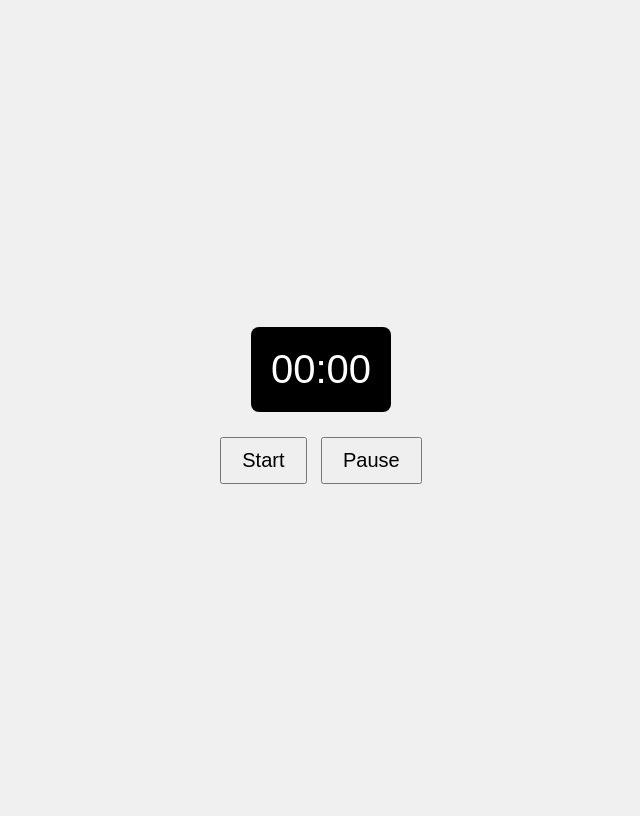
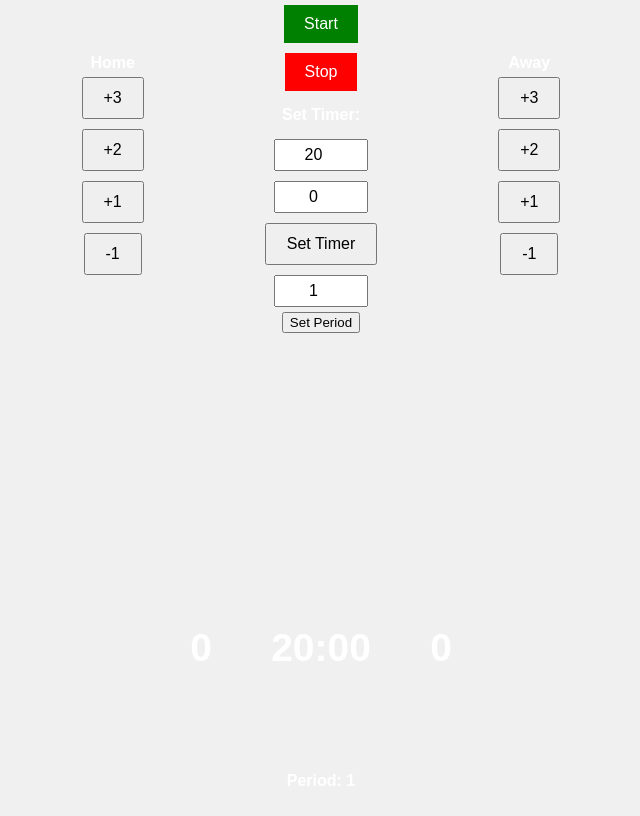
Before and after one commit to akidwhy/scoreboard, a plain HTML site: page index.html in a window 1280 px wide. Shown: the whole page, without its empty margins (319-959 px from the left). Drawn offline with Linux system fonts and the light colour scheme; a web font is replaced by a local one.

Commit message:
Update index.html

```diff
--- a/index.html
+++ b/index.html
@@ -1,85 +1,209 @@
 <!DOCTYPE html>
 <html>
 <head>
-    <title>Countdown Timer with Hidden Control Buttons</title>
+    <link rel="preconnect" href="https://fonts.googleapis.com">
+    <link rel="preconnect" href="https://fonts.gstatic.com" crossorigin>
+    <link href="https://fonts.googleapis.com/css2?family=Anta&display=swap" rel="stylesheet">
+    <title>Timer and Score Controls with Detailed Settings</title>
     <style>
         body {
-            font-family: Arial, sans-serif;
+            font-family: "Anta", sans-serif;
+            font-weight: bold;
+            font-style: normal;
+            display: flex;
+            flex-direction: column;
+            align-items: center;
+            justify-content: space-between;
+            height: 100vh;
+            margin: 0;
+            background-color: #f0f0f0;
+        }
+        .main-container {
+            display: flex;
+            justify-content: center;
+            align-items: center;
+            width: 80%;
+            max-width: 600px;
+        }
+        .button-container, .timer-settings {
+            display: flex;
+            justify-content: space-around;
+            align-items: center;
+            width: 80%;
+            max-width: 600px;
+
+        }
+        .score, #timer {
+            font-size: 39px;
+/*            background-color: #fff;*/
+            color: #fff;
+            padding: 0px;
+            border-radius: 8px;
+/*            border: 2px solid #000;*/
+            text-align: center;
+            width: 150px;
+            margin: -30px;
+        }
+        .button-group, .control-buttons {
+            display: flex;
+            flex-direction: column;
+            align-items: center;
+            font-weight: bold;
+            color: #fff;
+        }
+        .button, #setTimerButton {
+            font-size: 16px;
+            padding: 10px 20px;
+            margin: 5px;
+            cursor: pointer;
+        }
+        .timer-input {
+            font-size: 16px;
+            padding: 5px;
+            margin: 5px;
+            width: 80px;
+            text-align: center;
+        }
+        .timer-settings {
+            flex-direction: column;
+            padding: 20px 0;
+        }
+        .timer-label {
+            font-weight: bold;
+            margin: 10px 0;
+
+        }
+        .timer-period-container {
             display: flex;
             flex-direction: column;
             align-items: center;
             justify-content: center;
-            height: 100vh;
-            background-color: #f0f0f0;
+            color: #fff;
+            margin-top: -200px;
+        }
+
+        /* Add styles for start and stop buttons */
+        #startButton {
+        background-color: green;
+        color: white;
+        border: none;
+        }
+        #pauseButton {
+            background-color: red;
+            color: white;
+            border: none;
         }
         #timer {
-            font-size: 40px;
-            background-color: #000;
-            color: #fff;
-            padding: 20px;
-            border-radius: 8px;
-            margin-bottom: 20px;
-        }
-        .controls {
-            display: none; /* Hide controls when page is used in OBS */
-        }
-        @media screen and (min-width: 800px) { /* Assuming OBS Browser Source won't have a screen width of 800px */
-            .controls {
-                display: block; /* Show controls for screens wider than 800px, like a normal browser window */
-            }
-            .button {
-                font-size: 20px;
-                padding: 10px 20px;
-                margin: 5px;
-                cursor: pointer;
-            }
+            /* Existing styles */
+            margin: 0px 0; /* Adjust margin as necessary */
         }
     </style>
 </head>
 <body>
 
-<div id="timer">
-    00:00
+<div class="button-container">
+    <div class="button-group">
+        <div class="team-label">Home</div>
+        <button class="button" onclick="changeScore(1, 3)">+3</button>
+        <button class="button" onclick="changeScore(1, 2)">+2</button>
+        <button class="button" onclick="changeScore(1, 1)">+1</button>
+        <button class="button" onclick="changeScore(1, -1)">-1</button>
+    </div>
+    <div class="control-buttons">
+        <button class="button" id="startButton">Start</button>
+        <button class="button" id="pauseButton">Stop</button>
+        <div class="timer-label">Set Timer:</div>
+        <input id="timerMinutes" class="timer-input" type="number" min="0" placeholder="Minutes" value="20" /> <!-- Set default value to 20 -->
+        <input id="timerSeconds" class="timer-input" type="number" min="0" max="59" placeholder="Seconds" value="0" /> <!-- Ensure default is 0 -->
+        <button id="setTimerButton">Set Timer</button>
+        <input id="periodInput" class="timer-input" type="number" value="1" min="1" max="2" /> <!-- Period input -->
+        <button id="setPeriodButton">Set Period</button>
+    </div>
+    <div class="button-group">
+        <div class="team-label">Away</div>
+        <button class="button" onclick="changeScore(2, 3)">+3</button>
+        <button class="button" onclick="changeScore(2, 2)">+2</button>
+        <button class="button" onclick="changeScore(2, 1)">+1</button>
+        <button class="button" onclick="changeScore(2, -1)">-1</button>
+    </div>
 </div>
-<div class="controls">
-    <button class="button" id="startButton">Start</button>
-    <button class="button" id="pauseButton">Pause</button>
+
+<div class="main-container">
+    <div id="score1" class="score">0</div>
+    <div id="timer" class="score">00:00</div>
+    <div id="score2" class="score">0</div>
+</div>
+
+<div class="timer-period-container">
+    <div class="timer-label">Period: <span id="periodDisplay">1</span></div>
 </div>
 
 <script>
-    var countDownDate;
-    var x;
-    var isPaused = true;
+    let countdown;
+    let timeRemaining; // Will be set based on inputs
+    let timerRunning = false;
+    let scores = [0, 0];
+     let period = 1; // Initialize period value
 
-    function startTimer(duration) {
-        if (!isPaused) return;
-        isPaused = false;
-        countDownDate = new Date().getTime() + duration;
+    function updateTimerDisplay() {
+        const minutes = Math.floor(timeRemaining / 60000);
+        const seconds = Math.floor((timeRemaining % 60000) / 1000);
+        document.getElementById("timer").textContent = `${minutes}:${seconds < 10 ? '0' : ''}${seconds}`;
+    }
 
-        x = setInterval(function() {
-            if (isPaused) return;
+    function setTimer() {
+        const minutes = parseInt(document.getElementById("timerMinutes").value) || 0;
+        const seconds = parseInt(document.getElementById("timerSeconds").value) || 0;
+        timeRemaining = (minutes * 60 + seconds) * 1000;
+        updateTimerDisplay();
+        if (timerRunning) {
+            clearInterval(countdown);
+            startTimer();
+        }
+    }
 
-            var now = new Date().getTime();
-            var distance = countDownDate - now;
-            var minutes = Math.floor((distance % (1000 * 60 * 60)) / (1000 * 60));
-            var seconds = Math.floor((distance % (1000 * 60)) / 1000);
-
-            document.getElementById("timer").innerHTML = minutes + ":" + (seconds < 10 ? "0" : "") + seconds;
-
-            if (distance < 0) {
-                clearInterval(x);
-                document.getElementById("timer").innerHTML = "EXPIRED";
-                isPaused = true;
+    function startTimer() {
+        if (timerRunning) return;
+        timerRunning = true;
+        countdown = setInterval(() => {
+            timeRemaining -= 1000;
+            if (timeRemaining < 0) {
+                clearInterval(countdown);
+                timerRunning = false;
+                document.getElementById("timer").textContent = "0:00";
+            } else {
+                updateTimerDisplay();
             }
         }, 1000);
     }
 
     function pauseTimer() {
-        isPaused = true;
+        clearInterval(countdown);
+        timerRunning = false;
     }
 
-    document.getElementById("startButton").onclick = function() { startTimer(10 * 60000); };
-    document.getElementById("pauseButton").onclick = function() { pauseTimer(); };
+    function setPeriod() {
+        const periodValue = parseInt(document.getElementById("periodInput").value) || 1;
+        period = periodValue; // Update the period with the new value
+        document.getElementById("periodDisplay").textContent = period; // Update the display
+    }
+
+
+    function changeScore(team, amount) {
+        const index = team - 1;
+        scores[index] = Math.max(0, scores[index] + amount);
+        document.getElementById(`score${team}`).textContent = scores[index];
+    }
+
+    document.getElementById("setTimerButton").addEventListener("click", setTimer);
+    document.getElementById("startButton").addEventListener("click", startTimer);
+    document.getElementById("pauseButton").addEventListener("click", pauseTimer);
+    document.getElementById("setPeriodButton").addEventListener("click", setPeriod);
+
+
+    // Initialize display
+    setTimer(); // Sets timer to inputs' default value or 0
+    setPeriod(); // Sets period to input's default value or 1
 </script>
 
 </body>
```
